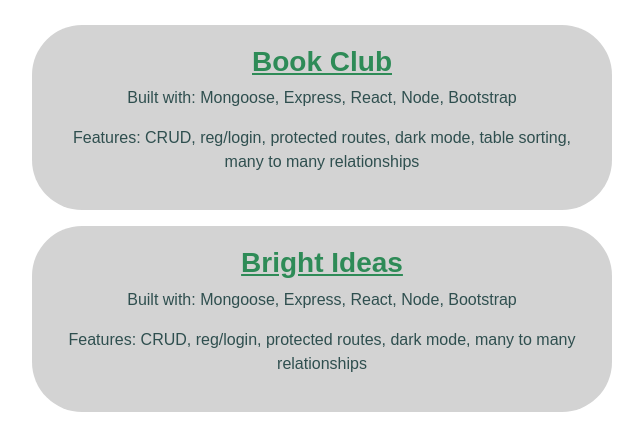
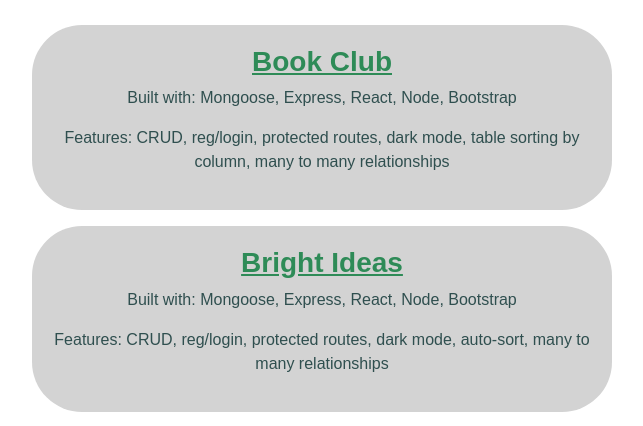
Before and after one commit to tylerwertman/website-fullstack, a React (Create React App) app in the folder client/: page / in a window 1280 px wide. Shown: the part 1080-1506 px from the top of the page, without its empty margins (318-961 px from the left). Built offline with nearby package versions, Linux system fonts and the light colour scheme; no server answers.

Commit message:
project desc

```diff
--- a/client/src/Components/Projects.jsx
+++ b/client/src/Components/Projects.jsx
@@ -10,13 +10,13 @@
             <div className={darkMode ? "contentDark mb-3" : "content mb-3"}>
                 <a href="http://bookclub.tylerw.xyz"><h3>Book Club</h3></a>
                 <p>Built with: Mongoose, Express, React, Node, Bootstrap</p>
-                <p>Features: CRUD, reg/login, protected routes, dark mode, table sorting, many to many relationships</p>
+                <p>Features: CRUD, reg/login, protected routes, dark mode, table sorting by column, many to many relationships</p>
             </div>
 
             <div className={darkMode ? "contentDark mb-3" : "content mb-3"}>
                 <a href="http://brightideas.tylerw.xyz"><h3>Bright Ideas</h3></a>
                 <p>Built with: Mongoose, Express, React, Node, Bootstrap</p>
-                <p>Features: CRUD, reg/login, protected routes, dark mode, many to many relationships</p>
+                <p>Features: CRUD, reg/login, protected routes, dark mode, auto-sort, many to many relationships</p>
             </div>
             <div className={darkMode ? "contentDark" : "content"}>
                 <WTP />
```
